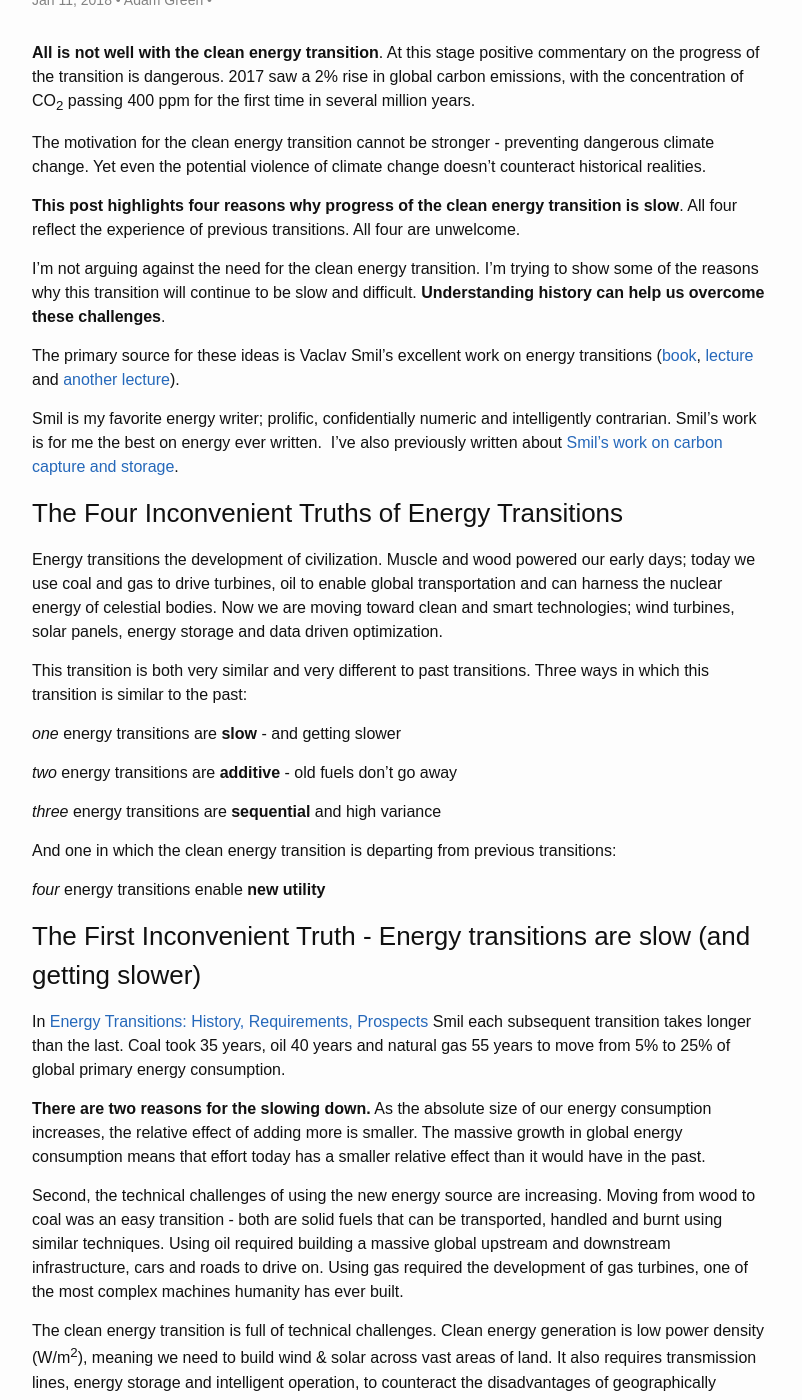
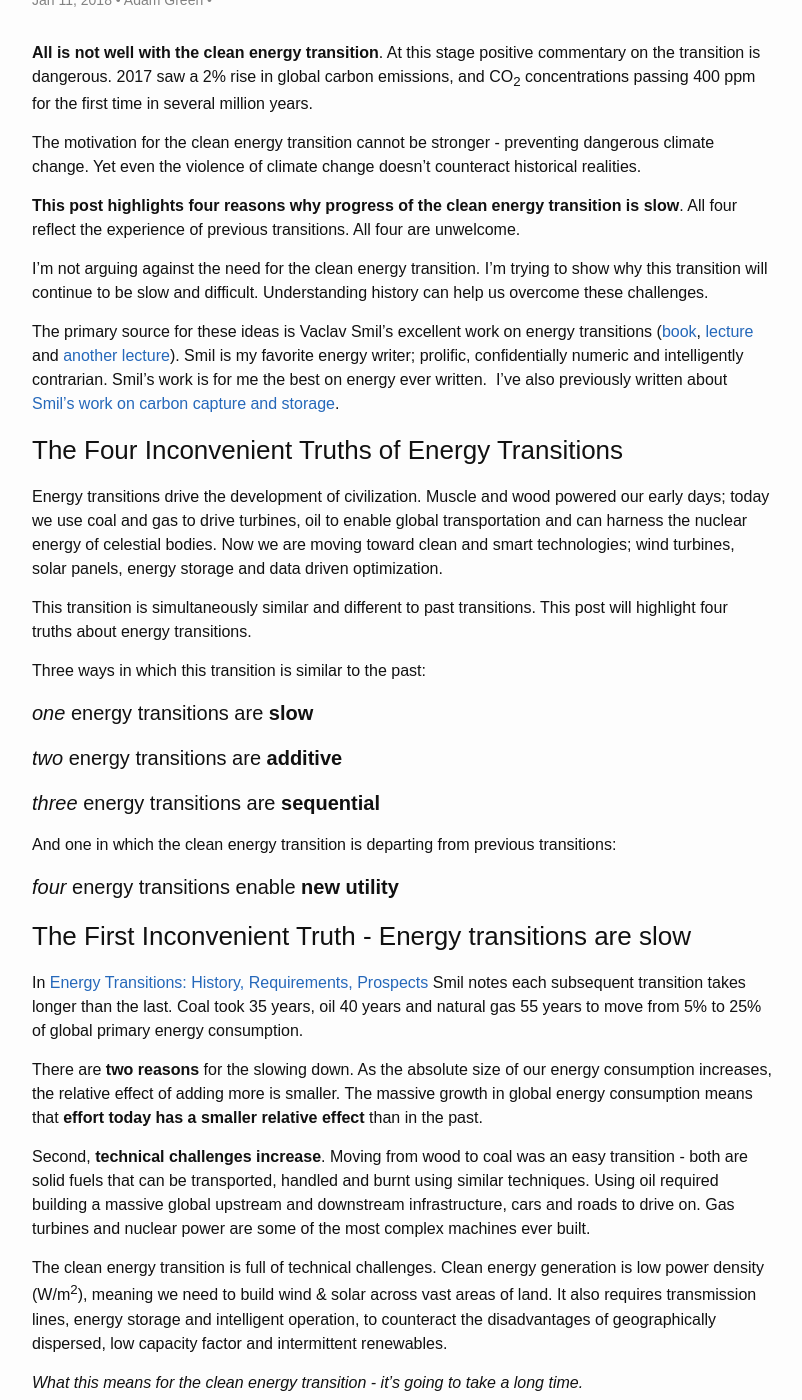
Before and after one commit to ADGEfficiency/adgefficiency.github.io, a Jekyll site: the page built from _posts/2018-01-11-four-inconvenient-truths-clean-energy-transition.md, in a window 1280 px wide and 1400 px high, scrolled down 195 px. Shown: the whole window, without its empty margins (238-1040 px from the left). Built offline with Jekyll 4.4.1, drawn with Linux system fonts in a browser that asks for light colours; some of the changed text lies outside the part shown.

Commit message:
drafting four truths

```diff
--- a/_posts/2018-01-11-four-inconvenient-truths-clean-energy-transition.md
+++ b/_posts/2018-01-11-four-inconvenient-truths-clean-energy-transition.md
@@ -7,41 +7,41 @@
 categories:
   - Energy
 ---
-**All is not well with the clean energy transition**. At this stage positive commentary on the progress of the transition is dangerous. 2017 saw a 2% rise in global carbon emissions, with the concentration of CO<sub>2</sub> passing 400 ppm for the first time in several million years.
+**All is not well with the clean energy transition**. At this stage positive commentary on the transition is dangerous. 2017 saw a 2% rise in global carbon emissions, and CO<sub>2</sub> concentrations passing 400 ppm for the first time in several million years.
 
-The motivation for the clean energy transition cannot be stronger - preventing dangerous climate change. Yet even the potential violence of climate change doesn't counteract historical realities.
+The motivation for the clean energy transition cannot be stronger - preventing dangerous climate change. Yet even the violence of climate change doesn't counteract historical realities.
 
 **This post highlights four reasons why progress of the clean energy transition is slow**. All four reflect the experience of previous transitions. All four are unwelcome.
 
-I’m not arguing against the need for the clean energy transition. I’m trying to show some of the reasons why this transition will continue to be slow and difficult. **Understanding history can help us overcome these challenges**.
+I’m not arguing against the need for the clean energy transition. I’m trying to show  why this transition will continue to be slow and difficult. Understanding history can help us overcome these challenges.
 
-The primary source for these ideas is Vaclav Smil's excellent work on energy transitions ([book](https://www.amazon.co.uk/Energy-Transitions-History-Requirements-Prospects/dp/0313381771), [lecture](https://www.youtube.com/watch?v=5guXaWwQpe4) and [another lecture](https://www.youtube.com/watch?v=NxO3s0U5WdY)).
-
-Smil is my favorite energy writer; prolific, confidentially numeric and intelligently contrarian. Smil’s work is for me the best on energy ever written.  I've also previously written about [Smil's work on carbon capture and storage](http://adgefficiency.com/energy-insights-vaclav-smil-on-carbon-capture-storage/).
+The primary source for these ideas is Vaclav Smil's excellent work on energy transitions ([book](https://www.amazon.co.uk/Energy-Transitions-History-Requirements-Prospects/dp/0313381771), [lecture](https://www.youtube.com/watch?v=5guXaWwQpe4) and [another lecture](https://www.youtube.com/watch?v=NxO3s0U5WdY)).  Smil is my favorite energy writer; prolific, confidentially numeric and intelligently contrarian. Smil’s work is for me the best on energy ever written.  I've also previously written about [Smil's work on carbon capture and storage](http://adgefficiency.com/energy-insights-vaclav-smil-on-carbon-capture-storage/).
 
 ### The Four Inconvenient Truths of Energy Transitions
 
-Energy transitions  the development of civilization. Muscle and wood powered our early days; today we use coal and gas to drive turbines, oil to enable global transportation and can harness the nuclear energy of celestial bodies.  Now we are moving toward clean and smart technologies; wind turbines, solar panels, energy storage and data driven optimization.
+Energy transitions drive the development of civilization. Muscle and wood powered our early days; today we use coal and gas to drive turbines, oil to enable global transportation and can harness the nuclear energy of celestial bodies.  Now we are moving toward clean and smart technologies; wind turbines, solar panels, energy storage and data driven optimization.
 
-This transition is both very similar and very different to past transitions.  Three ways in which this transition is similar to the past:
+This transition is simultaneously similar and different to past transitions.  This post will highlight four truths about energy transitions.
 
-*one* energy transitions are **slow** - and getting slower
+Three ways in which this transition is similar to the past:
 
-*two* energy transitions are **additive** - old fuels don’t go away
+#### *one* energy transitions are **slow**
 
-*three* energy transitions are **sequential** and high variance
+#### *two* energy transitions are **additive**
+
+#### *three* energy transitions are **sequential**
 
 And one in which the clean energy transition is departing from previous transitions:
 
-*four* energy transitions enable **new utility**
+#### *four* energy transitions enable **new utility**
 
-### The First Inconvenient Truth - Energy transitions are slow (and getting slower)
+### The First Inconvenient Truth - Energy transitions are slow
 
-In [Energy Transitions: History, Requirements, Prospects](https://www.amazon.co.uk/Energy-Transitions-History-Requirements-Prospects/dp/0313381771) Smil each subsequent transition takes longer than the last. Coal took 35 years, oil 40 years and natural gas 55 years to move from 5% to 25% of global primary energy consumption.
+In [Energy Transitions: History, Requirements, Prospects](https://www.amazon.co.uk/Energy-Transitions-History-Requirements-Prospects/dp/0313381771) Smil notes each subsequent transition takes longer than the last. Coal took 35 years, oil 40 years and natural gas 55 years to move from 5% to 25% of global primary energy consumption.
 
-**There are two reasons for the slowing down.** As the absolute size of our energy consumption increases, the relative effect of adding more is smaller. The massive growth in global energy consumption means that effort today has a smaller relative effect than it would have in the past.
+There are **two reasons** for the slowing down. As the absolute size of our energy consumption increases, the relative effect of adding more is smaller. The massive growth in global energy consumption means that **effort today has a smaller relative effect** than in the past.
 
-Second, the technical challenges of using the new energy source are increasing. Moving from wood to coal was an easy transition - both are solid fuels that can be transported, handled and burnt using similar techniques. Using oil required building a massive global upstream and downstream infrastructure, cars and roads to drive on. Using gas required the development of gas turbines, one of the most complex machines humanity has ever built.
+Second, **technical challenges increase**. Moving from wood to coal was an easy transition - both are solid fuels that can be transported, handled and burnt using similar techniques. Using oil required building a massive global upstream and downstream infrastructure, cars and roads to drive on. Gas turbines and nuclear power are some of the most complex machines ever built.
 
 The clean energy transition is full of technical challenges. Clean energy generation is low power density (W/m<sup>2</sup>), meaning we need to build wind & solar across vast areas of land. It also requires transmission lines, energy storage and intelligent operation, to counteract the disadvantages of geographically dispersed, low capacity factor and intermittent renewables.
 
@@ -68,23 +68,21 @@
 
 Smil notes that energy transitions require a "specific sequence of scientific advances, technical innovations and organizational actions" combined with "economic, political and strategic circumstances”.
 
-**The dependence on doing the right things in the right order means progress is not guaranteed**. Coal dominated China, nuclear powered France and hydro blessed New Zealand show that energy systems evolve very differently.
-
-When we have specific requirements about where our energy system needs to go, getting what we want requires getting things right all across the board.
+When we have specific requirements about where our energy system needs to go, getting what we want requires getting things right all across the board.  **The dependence on doing the right things in the right order means progress is not guaranteed**. Coal dominated China, nuclear powered France and hydro blessed New Zealand show that energy systems are not homogeneous.
 
 The inevitability of technological progress in the economics of wind & solar is sometimes confused with the inevitability deploying wind & solar. The reality is that even as clean technology improves, there is no guarantee that our energy system will move the way our planet needs it too.
 
-For example, without the correct alignment of incentives through rate structures even very cheap batteries won’t have an impact. We cannot only rely on technology improving. The path this energy transition takes depends on much more than cheap solar panels and wind turbines.
+For example, without the correct alignment of incentives through rate structures even cheap batteries won’t have an impact. We cannot only rely on the cost of technology reducing.  The path this energy transition takes depends on more than cheap solar panels and wind turbines.
 
 *What this means for the clean energy transition - there is no guarantee things will move in the correct way.*
 
 ### The Fourth Inconvenient Truth - Energy transitions enable new utility
 
-The first three truths are ways in which this clean transition will be like the past. This final truth is a reality of the clean energy transition that moves against past trends.
+The first three truths are ways in which this clean transition will be like the past. This final truth is a reality of the clean energy transition that moves against the past.
 
 Why do we spend the time and money to transition to new energy sources? **New sources of energy allow us to do things we couldn’t do before**.  Coal enabled a revolution in manufacturing. Oil & gas enabled revolutions in transportation.
 
-One way historical energy transitions have enabled new utility is by using higher quality fuels. One measurement of energy quality is energy density - how much energy we can squeeze into a given mass or volume.
+Historical energy transitions have enabled new utility by using higher quality fuels. One measurement of energy quality is energy density - how much energy we can squeeze into a given mass or volume.
 
 Past transitions have been movements towards more energy dense fuels. Dry wood contains around 18 MJ/kg, anthracite coal 8-30 MJ/kg, oil 41-42 MJ/kg and methane (the primary component of natural gas) has 55 MJ/kg.
 
@@ -94,7 +92,7 @@
 
 We are getting cleaner electricity but no major new form of utility. We are without a key driving force that helped to power previous transitions - the driving force of people wanting to heat their homes, power factories and fly around the globe.
 
-One hope is the role that inverter based renewables & storage can play supporting the grid in services such as fast frequency response.  Projects like Tesla's South Australian battery are outperforming synchronous generators in providing these services.  However this is a minor advantage compared to the coal fired revolution of manufacturing and the oil fired revolution in mobility.
+One hope is the role that inverter based renewables & storage can play supporting the grid in services such as fast frequency response.  Projects like Tesla's South Australian battery are outperforming synchronous generators in providing these services.  Is this enough to be compared with the coal fired revolutions in manufacturing or the oil & gas fired revolutions in mobility?
 
 *What this means for the clean energy transition - a key driving force that powered previous transitions won't be helping this time.*
 
```
Also changed, not shown: other parts of _posts/2018-01-11-four-inconvenient-truths-clean-energy-transition.md (+3 -3 lines).
